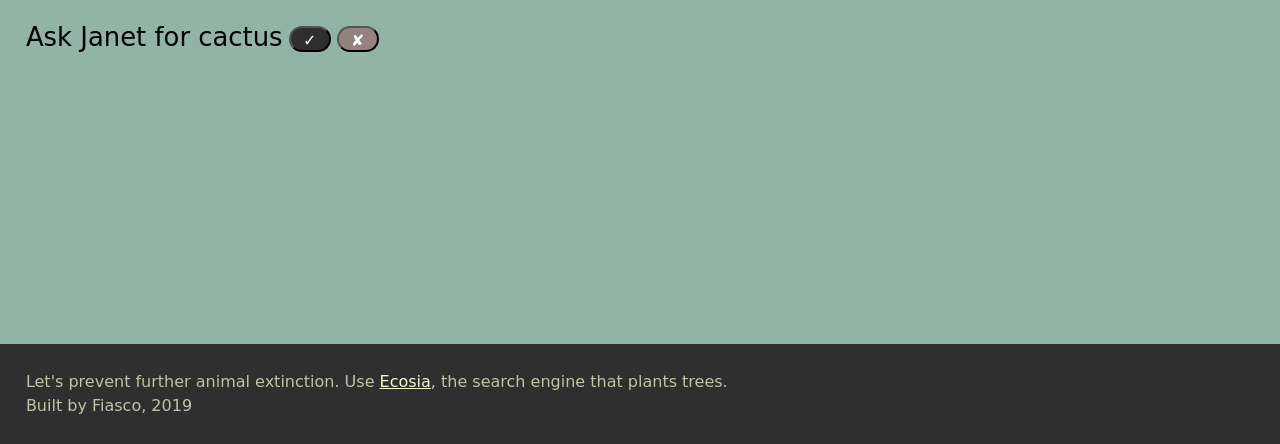
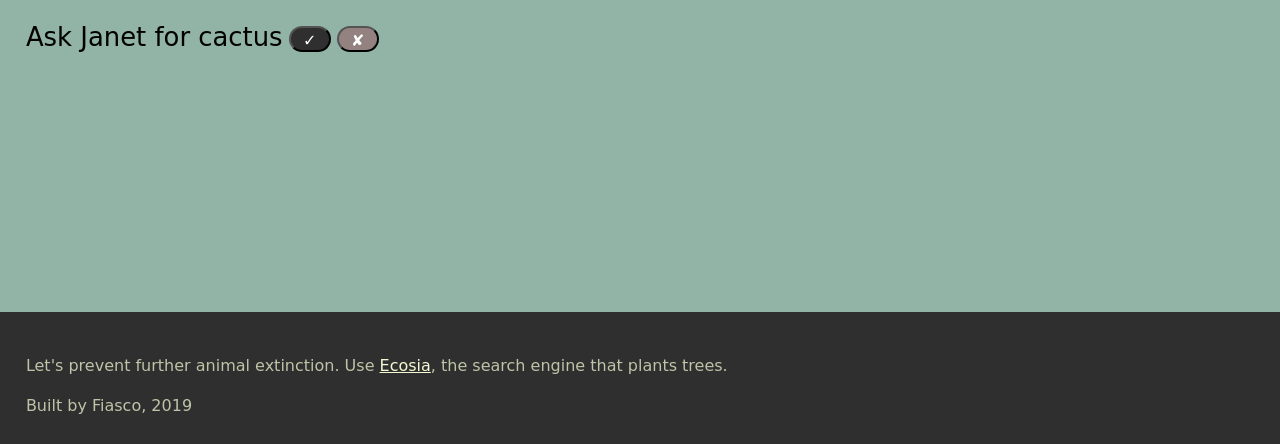
Before and after one commit to fac18/week2-BDIM-fiasco, a website: page index.html in a window 1280 px wide. Shown: the part 356-800 px from the top of the page. Drawn offline with Linux system fonts and the light colour scheme; a web font is replaced by a local one.

Commit message:
Add top margin to footer so that tasks dont overlap

```diff
--- a/style.css
+++ b/style.css
@@ -152,6 +152,7 @@ li {
 .footer > p {
   color: var(--vanilla);
   font-size: var(--space-s);
+  margin-top: var(--space-m);
 }
 
 /* Form and input box */
```
